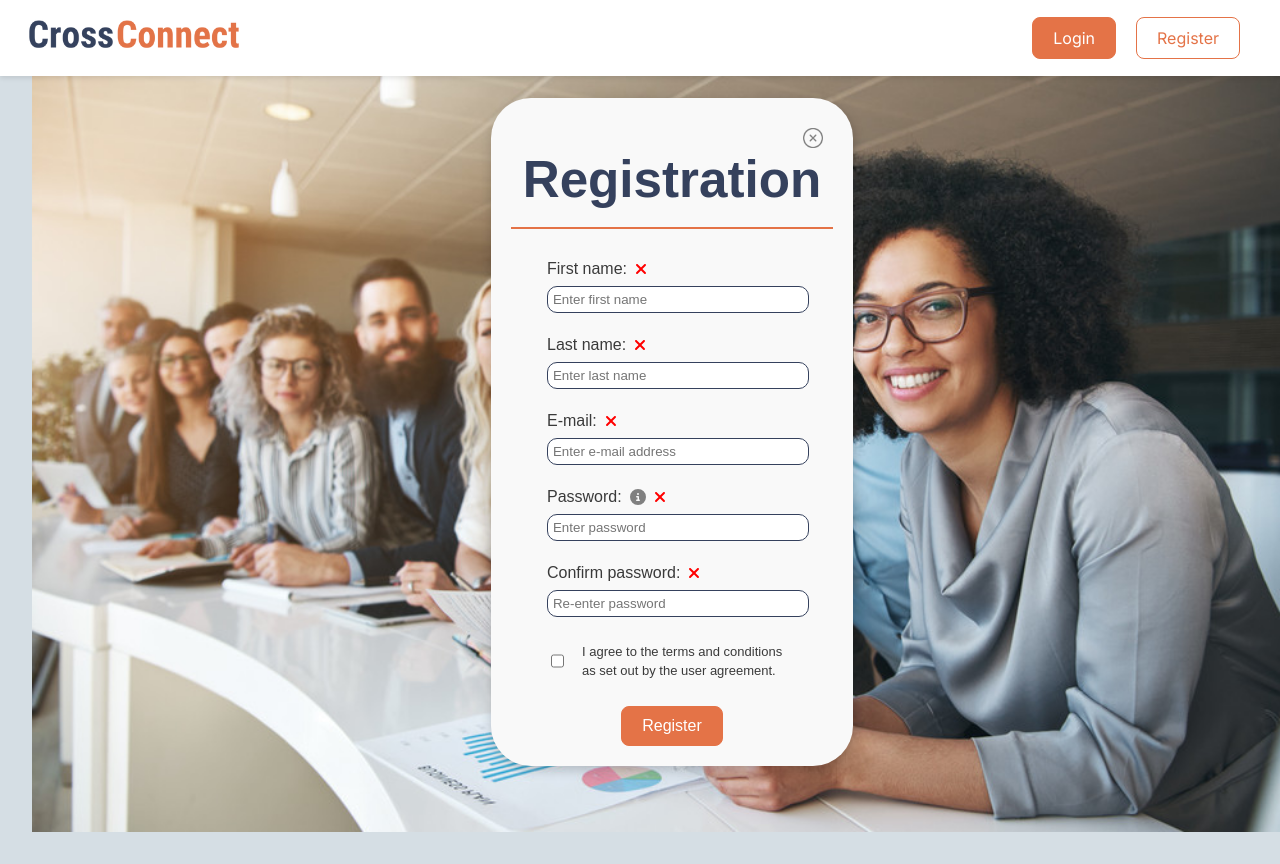
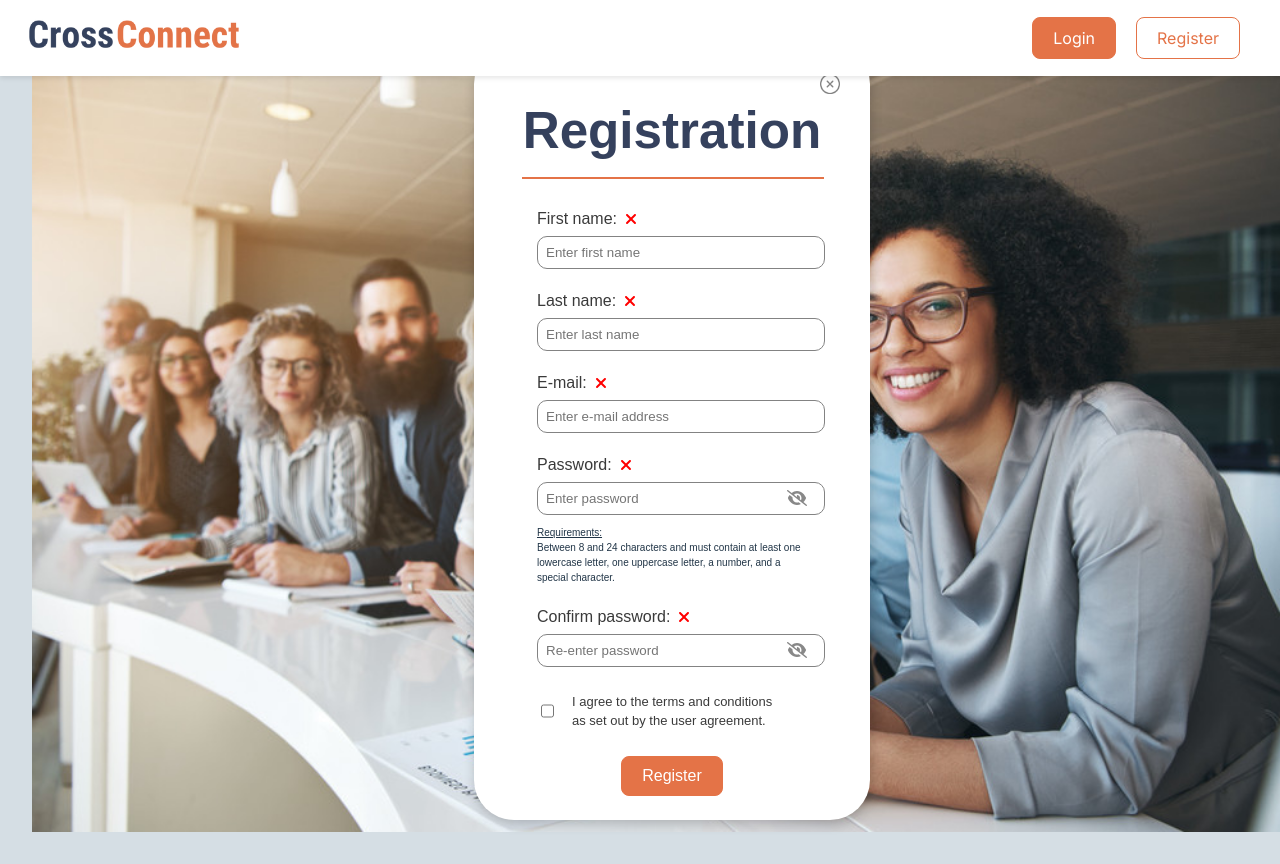
Before and after one commit to ToryHricisakova/Technical_Interaction_Design_Group8, a React (Vite) app: page /register in a window 1280 px wide. Shown: the top 864 px of the page. Built offline with nearby package versions, Linux system fonts and the light colour scheme.

Commit message:
Hide password when typing

```diff
--- a/src/Components/RegistrationForm.jsx
+++ b/src/Components/RegistrationForm.jsx
@@ -2,6 +2,10 @@ import {
   faCheck,
   faTimes,
   faInfoCircle,
+  faEye,
+  faEyeDropper,
+  faEyeLowVision,
+  faEyeSlash,
 } from "@fortawesome/free-solid-svg-icons";
 import { FontAwesomeIcon } from "@fortawesome/react-fontawesome";
 import "../Registration.css";
@@ -35,6 +39,9 @@ const RegistrationForm = () => {
 
   const [termsAccepted, setTermsAccepted] = useState(false);
   const [errorMsg, setErrorMsg] = useState("");
+
+  const [hidePassword, setHidePassword] = useState(true);
+  const [hidePassword2, setHidePassword2] = useState(true);
 
   const [users, setUsers] = useState([]);
 
@@ -75,14 +82,25 @@ const RegistrationForm = () => {
   };
 
   const handlePasswordChange = (e) => {
+    console.log("password change: " + e);
     setPassword(e.target.value);
     setValidPassword(PASSWORD_REGEX.test(e.target.value));
+    setPasswordMatch(e.target.value === confirmPassword);
   };
 
   const handlePasswordConfirmation = (e) => {
     setConfirmPassword(e.target.value);
-    if (e.target.value === password) setPasswordMatch(true);
+    setPasswordMatch(e.target.value === password);
   };
+
+  const togglePasswordVisibility = (e) => {
+    setHidePassword(!hidePassword);
+  }
+
+  const togglePasswordVisibility2 = (e) => {
+    setHidePassword2(!hidePassword2);
+  }
+
 
   // useEffects added for troubleshooting.
   useEffect(() => {
@@ -92,6 +110,14 @@ const RegistrationForm = () => {
   useEffect(() => {
     console.log("password valid?", validPassword);
   }, [validPassword]);
+
+  useEffect(() => {
+    console.log("confirmPassword = ", confirmPassword);
+  }, [confirmPassword])
+
+  useEffect(() => {
+    console.log("passwordMatch = ", passwordMatch);
+  }, [passwordMatch])
 
   // Print full user array whenever it is updated.
   useEffect(() => {
@@ -104,7 +130,7 @@ const RegistrationForm = () => {
       <Link to="/">
         <CloseIcon />
       </Link>
-      <HorizontalLine width="320px" />
+      <HorizontalLine width="100%" />
 
       <div className="formContent">
         {/* Error Message */}
@@ -112,7 +138,7 @@ const RegistrationForm = () => {
 
         <form onSubmit={handleRegister}>
           {" "}
-          {/*How to turn off autocomplete?*/}
+          {/*We need to turn off autocomplete in all fields*/}
           <div className="input-container">
             <label htmlFor="firstName">
               First name:
@@ -188,11 +214,11 @@ const RegistrationForm = () => {
           <div className="input-container">
             <label htmlFor="password">
               Password:
-              <FontAwesomeIcon
+              {/* <FontAwesomeIcon
                 icon={faInfoCircle}
                 title="Password has to be between 8 and 24 characters and contain at least one lowercase letter, one uppercase letter, a number, and a special character"
                 style={{ color: "grey", marginLeft: "8px" }}
-              />
+              /> */}
               {validPassword ? (
                 <FontAwesomeIcon
                   icon={faCheck}
@@ -205,14 +231,22 @@ const RegistrationForm = () => {
                 />
               )}
             </label>
+            <div className="passwordWrapper">
               <input
-              type="text"
+                type={hidePassword ? "password" : "text"}
                 id="password"
                 placeholder="Enter password"
                 value={password}
                 onChange={handlePasswordChange}
                 required
               />
+              <FontAwesomeIcon
+                icon={hidePassword ? faEyeSlash : faEye} // Icon changes when clicked.
+                onClick={togglePasswordVisibility} // Clicking toggles visibility of password
+                className="toggleVisibilityEye"
+              />
+            </div>
+            <p className="req"><u>Requirements:</u> <br/>Between 8 and 24 characters and must contain at least one lowercase letter, one uppercase letter, a number, and a special character.</p>
           </div>
           <div className="input-container">
             <label htmlFor="confirmPassword">
@@ -229,14 +263,21 @@ const RegistrationForm = () => {
                 />
               )}
             </label>
+            <div className="passwordWrapper">
               <input
-              type="text"
+                type={hidePassword2 ? "password" : "text"}
                 id="confirmPassword"
                 value={confirmPassword}
                 placeholder="Re-enter password"
                 onChange={handlePasswordConfirmation}
                 required
               />
+              <FontAwesomeIcon
+                icon={hidePassword2 ? faEyeSlash : faEye} // Icon changes when clicked.
+                onClick={togglePasswordVisibility2} // Clicking toggles visibility of password
+                className="toggleVisibilityEye"
+              />
+            </div>
           </div>
           <div className="terms-container">
             <input
@@ -249,7 +290,7 @@ const RegistrationForm = () => {
             />
             <label className="checkboxLabel" htmlFor="terms">
               I agree to the terms and conditions as set out by the user
-              agreement.
+              agreement. {/*Should link to the user agreement.*/}
             </label>
           </div>
           <Link to="/onboarding1">
--- a/src/Registration.css
+++ b/src/Registration.css
@@ -1,17 +1,33 @@
 .Registration {
     max-width: 25rem;
     margin: 50px auto;
-    padding: 1.25rem;
+    padding: 1.50rem;
     border-radius: 40px;
     box-shadow: 1px 4px 12px rgba(0, 0, 0, 0.2);
-    background-color: #f9f9f9;
+    background-color: #ffffff;
     font-family: Arial, sans-serif;
     display: flex;
     flex-direction: column;
     align-items: center;
     justify-content: center;
     position: relative;
+    padding-left: 3rem;
+    padding-right: 3rem;
+    z-index: 10;
+
   }
+
+    /* loginPage: {
+  display: 'flex',
+    justifyContent: 'center',
+    alignItems: 'center',
+    height: '100vh',
+    width: '100vw',
+    backgroundImage: `url(${backgroundImage})`,
+    backgroundSize: 'cover',
+    backgroundPosition: 'center',
+    position: 'relative',
+  }, */
 
   h1 {
     font-size: 3rem;
@@ -19,6 +35,14 @@
     color: #35415D;
     margin-bottom: 10px;
   }
+
+  /* LoginForm formatting: */
+  /* title: {
+    fontSize: '2em',
+    marginBottom: '10px',
+    color: '#35415D',
+    fontFamily: 'Inter, sans-serif',
+  } */
 
   label {
     display: flex;
@@ -38,13 +62,12 @@
 
   input {
     width: 100%;
-    max-width: 250px;
-    padding: 5px;
+    padding: 8px;
     border-radius: 10px;
     color: #000000;
     box-shadow: none;
     border-style: solid;
-    border-color: #35415D;
+    border-color: #838383;
     border-width: 1px;
     background-color: white;
   }
@@ -85,3 +108,30 @@
     padding: 5px;
     margin-bottom: 20px;
   }
+
+  /* */
+
+  .passwordWrapper {
+    width: 100%;
+    position: relative; /* Positions the icon inside the input field instead of outside */
+  }
+
+  .passwordWrapper input {
+    width: 100%;
+    /* Add padding to the right to make room for the icon */
+  }
+
+  .toggleVisibilityEye {
+    position: absolute;
+    right: 0px; /* Positions the icon to the right inside the input field */
+    top: 50%;
+    transform: translateY(-50%); /* Position the eye icon vertically in the middle of the input field */
+    cursor: pointer;
+    color: #888;
+  }
+
+.req {
+  font-size: x-small;
+  text-align: left;
+  margin-bottom: 0;
+}
```
Lines whose indentation alone changed are shown as unchanged.
